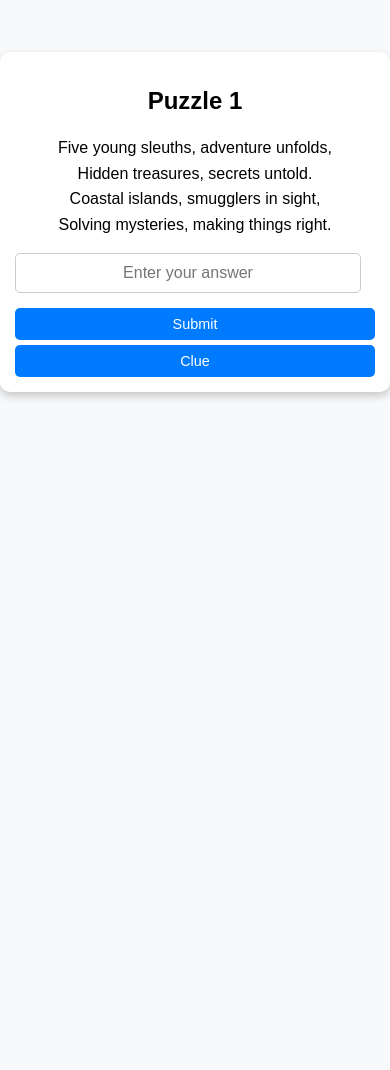
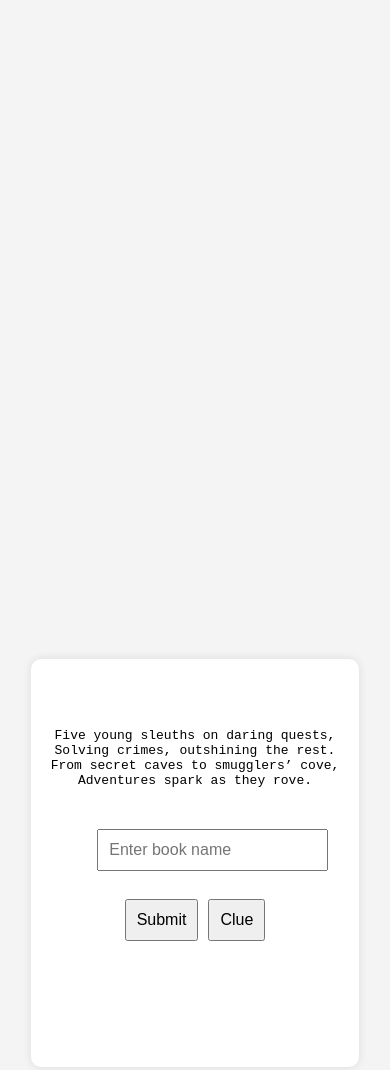
Before and after one commit to nramkr/march2025, a plain HTML site: page index.html in a window 390 px wide. Shown: the part 200-1270 px from the top of the page. Before the commit the page ends 844 px from the top, so only its background shows below. Drawn offline with Linux system fonts and the light colour scheme.

Commit message:
Update index.html

```diff
--- a/index.html
+++ b/index.html
@@ -1,216 +1,281 @@
 <!DOCTYPE html>
-<html lang="en">
+<html>
 <head>
-    <meta charset="UTF-8">
-    <meta name="viewport" content="width=device-width, initial-scale=1.0">
-    <title>Treasure Hunt Puzzle</title>
+    <title>Birthday Puzzle Challenge</title>
     <style>
         body {
             font-family: Arial, sans-serif;
             text-align: center;
-            margin: 0;
-            padding: 0;
             display: flex;
             justify-content: center;
             align-items: center;
-            height: 100vh;
-            background-color: #f8f9fa;
+            height: 250vh;
+            background-color: #f4f4f4;
         }
-
         .container {
-            width: 90%;
-            max-width: 600px;
             background: white;
             padding: 20px;
             border-radius: 10px;
-            box-shadow: 0 4px 8px rgba(0, 0, 0, 0.2);
-            text-align: center;
-            word-wrap: break-word;
-            overflow-wrap: break-word;
-        }
-
-        .poem, .clue {
-            font-size: 1.2rem;
-            line-height: 1.6;
-            margin-bottom: 15px;
+            box-shadow: 0px 0px 10px rgba(0, 0, 0, 0.1);
+            max-width: 900px;
             white-space: pre-wrap;
         }
-
-        input[type="text"] {
-            width: 80%;
+        input, button {
+            margin-top: 10px;
             padding: 10px;
-            font-size: 1.2rem;
-            border: 1px solid #ccc;
-            border-radius: 5px;
-            text-align: center;
+            font-size: 16px;
         }
-
-        .buttons {
+        #clue {
+            margin-top: 10px;
+            font-style: italic;
+            color: gray;
+            display: none;
+            word-wrap: break-word;
+        }
+        .button-container {
             display: flex;
-            flex-wrap: wrap;
             justify-content: center;
             gap: 10px;
-            margin-top: 15px;
         }
-
-        button {
-            padding: 10px 15px;
-            font-size: 1rem;
+        #revealAnswerButton {
+            margin-top: 10px;
+            padding: 10px;
+            background-color: #ff6347;
+            color: white;
             border: none;
             border-radius: 5px;
-            background: #007bff;
+            display: none;
+        }
+        #nextButton {
+            margin-top: 10px;
+            padding: 10px;
+            background-color: #4CAF50;
             color: white;
-            cursor: pointer;
+            border: none;
+            border-radius: 5px;
+            display: none;
         }
-
-        button:disabled {
-            background: gray;
-            cursor: not-allowed;
-        }
-
-        #clueText {
-            display: none;
-            font-size: 1rem;
-            color: #d9534f;
-            margin-top: 10px;
-            word-wrap: break-word;
-        }
-
-        #finalResults {
+        #summary {
             display: none;
             margin-top: 20px;
         }
-
-        @media (max-width: 480px) {
-            .container {
-                width: 95%;
-                padding: 15px;
+        table {
+            width: 100%;
+            border-collapse: collapse;
+            margin-top: 20px;
         }
-
-            .poem, .clue {
-                font-size: 1rem;
+        th, td {
+            padding: 8px;
+            text-align: left;
+            border: 1px solid #ddd;
         }
-
-            input[type="text"] {
-                width: 90%;
-                font-size: 1rem;
-            }
-
-            .buttons {
-                flex-direction: column;
-                gap: 5px;
-            }
-
-            button {
-                font-size: 0.9rem;
-                padding: 8px;
-            }
+        th {
+            background-color: #f2f2f2;
         }
     </style>
 </head>
 <body>
+    <div class="container">
+        <pre id="poem"></pre>
+        <input type="text" id="answer" placeholder="Enter book name">
+        <div class="button-container">
+            <button id="submitButton" onclick="checkAnswer()">Submit</button>
+            <button id="clueButton" onclick="showClue()">Clue</button>
+            <button id="revealAnswerButton" onclick="revealAnswer()">Reveal Answer</button>
+            <button id="nextButton" onclick="nextPoem()">Next Puzzle</button>
+        </div>
+        <p id="message"></p>
+        <p id="clue"></p>
+    </div>
 
-    <div class="container">
-        <h2>Puzzle <span id="puzzleNumber">1</span></h2>
-        <p class="poem" id="poem"></p>
-        <input type="text" id="answerInput" placeholder="Enter your answer">
-        <p id="clueText"></p>
-        <div class="buttons">
-            <button id="submitBtn" onclick="checkAnswer()">Submit</button>
-            <button id="clueBtn" onclick="showClue()">Clue</button>
-            <button id="revealBtn" onclick="revealAnswer()" style="display: none;">Reveal Answer</button>
-            <button id="nextBtn" onclick="nextPuzzle()" style="display: none;">Next Puzzle</button>
-        </div>
-        <div id="finalResults"></div>
+    <div id="summary" class="container">
+        <h3>Summary of Your Puzzle Attempts</h3>
+        <table>
+            <thead>
+                <tr>
+                    <th>Poem</th>
+                    <th>Clue</th>
+                    <th>Answer</th>
+                    <th>Attempts</th>
+                    <th>Clue Used</th>
+                    <th>Reveal Answer Used</th>
+                </tr>
+            </thead>
+            <tbody id="summaryList"></tbody>
+        </table>
     </div>
 
     <script>
 		const puzzles = [
 			{
-                poem: "Five young sleuths, adventure unfolds,<br />Hidden treasures, secrets untold.<br />Coastal islands, smugglers in sight,<br />Solving mysteries, making things right.",
-                answer: ["famous five", "the famous five"],
-                clue: "A dog named Timmy<br />leads the way to truth."
+				poem: "Five young sleuths on daring quests,<br />Solving crimes, outshining the rest.<br />From secret caves to smugglers’ cove,<br />Adventures spark as they rove.",
+				answer: "Famous Five",
+				clue: "A clever dog joins them <br />in every fight, solving mysteries <br />with courage and might."
 			},
 			{
-                poem: "A world divided, darkness grows,<br />A soldier rises, power flows.<br />Light and shadow, battle untold,<br />A stag's gift, a fate foretold.",
-                answer: ["shadow and bone"],
-                clue: "A Grisha girl discovers<br />her hidden sunlit power."
+				poem: "Darkness looms, the fold divides,<br />Magic sparks where hope resides.<br />Light and shadow clash and bend,<br />A rising power must defend.",
+				answer: "Shadow and Bone",
+				clue: "A stag with glowing horns <br />holds a fate untold, in <br />legends of powers old."
 			},
 			{
-                poem: "A fight to live, a brutal game,<br />The odds are low, the risks the same.<br />One girl defies, a world in sight,<br />A mockingbird takes its flight.",
-                answer: ["hunger games", "the hunger games"],
-                clue: "The Capitol's deadly game<br />leaves only one standing."
+				poem: "A fight for life, a game unfair,<br />Arrows fly through desperate air.<br />A spark ignites, the fire grows,<br />A nation rises, fury shows.",
+				answer: "Hunger Games",
+				clue: "A mockingbird pin shines bright <br />as rebels rise and start the <br />fight."
+			},
+			{
+				poem: "Worlds collide, the fate unknown,<br />Dust and secrets overthrown.<br />A golden tool, a path to find,<br />The war of will, the test of mind.",
+				answer: "His Dark Materials",
+				clue: "A compass filled with golden sand <br />guides the way, to a far-off <br />land."
+			},
+			{
+				poem: "Shadows lurk, the runes shine bright,<br />A secret war fought in the night.<br />Love and loss, a fate untold,<br />Blood and blade, the legends old.",
+				answer: "The Dark Artifices",
+				clue: "A lost book holds hidden spells, <br />changing fate, where magic dwells."
+			},
+			{
+				poem: "A genius mind, a cunning plan,<br />A fairy world, a race outran.<br />Technology, a stolen prize,<br />A master thief with watchful eyes.",
+				answer: "Artemis Fowl",
+				clue: "A fairy cop with strength untold, <br />stands against a scheme so bold."
+			},
+			{
+				poem: "Angels, demons, blades of steel,<br />Ancient secrets they conceal.<br />A hidden war in silent streets,<br />A hero lost, a fate repeats.",
+				answer: "Mortal Instruments",
+				clue: "A stele marks the chosen path <br />where warriors fight the demon <br />wrath."
+			},
+			{
+				poem: "Twin secrets, a school so grand,<br />A hidden tale, a mystery planned.<br />One deceives, one seeks the truth,<br />Darkened halls hide silent proof.",
+				answer: "Scarlet and Ivy",
+				clue: "A girl is missing, a twin's <br />disguise, uncovering secrets and <br />hidden lies."
+			},
+			{
+				poem: "A hunter bold, a jungle wild,<br />Clever tricks, a heart so mild.<br />No beast too strong, no trap too deep,<br />He treads with luck, and none can leap.",
+				answer: "Shikari Shambu",
+				clue: "A fearless man who trips and falls, <br />yet somehow bravely dodges it all."
+			},
+			{
+				poem: "A game of wits, a fortune vast,<br />Riddles, puzzles, secrets past.<br />A contest fierce, a family fight,<br />Who will win the final right?",
+				answer: "The Inheritance Games",
+				clue: "A rich man's puzzle sets the stage, <br />for secrets hidden page by page."
+			},
+			{
+				poem: "A god reborn, a journey grand,<br />The fate of men within his hand.<br />Legends rise, the truth untold,<br />A battle fought in stories old.",
+				answer: "Shiva Trilogy",
+				clue: "A blue-throated man leads the fight <br />between the forces of dark and <br />light."
+			},
+			{
+				poem: "A gifted mind, a world unknown,<br />Secrets lost, a power grown.<br />A hidden city, paths untraced,<br />A destiny none can replace.",
+				answer: "Keeper of the Lost Cities",
+				clue: "A telepath girl, a truth unseen, <br />bound by magic and fate between."
+			},
+			{
+				poem: "A wand, a spell, a scar so deep,<br />A battle fought while others sleep.<br />A school of magic, fate unwinds,<br />Darkness falls, but hope still shines.",
+				answer: "Harry Potter",
+				clue: "A lightning mark, a hidden door, <br />a world of spells and myths <br />galore."
+			},
+			{
+				poem: "A school, a club, a mystery bright,<br />Two young girls, a case to fight.<br />A trail of clues, a secret key,<br />Solving crimes with bravery.",
+				answer: "Murder Most Unladylike",
+				clue: "A murder at school, a clue so <br />small, will lead detectives to solve <br />it all."
+			},
+			{
+				poem: "A sleuth so bold, a case so tough,<br />Finding truth when times are rough.<br />A missing clue, a trail so thin,<br />The hunt begins, will she win?",
+				answer: "Nancy Drew",
+				clue: "A girl detective, smart and wise, <br />uncovering secrets in disguise."
+			},
+			{
+				poem: "A boy, a town, a life so free,<br />Adventures wild, by the banyan tree.<br />Friends and mischief, laughter bright,<br />Childhood tales of pure delight.",
+				answer: "Swami and Friends",
+				clue: "A young boy runs through village <br />ways, finding joy in simple <br />days."
 			}
 		];
 
-        let currentPuzzle = 0;
+
+
+        let index = 0;
         let attempts = 0;
+        let puzzleResults = [];
         let clueUsed = false;
-        let revealUsed = false;
-        let results = [];
 
-        function displayPuzzle() {
-            document.getElementById("poem").innerHTML = puzzles[currentPuzzle].poem;
-            document.getElementById("puzzleNumber").textContent = currentPuzzle + 1;
-            document.getElementById("clueText").style.display = "none";
-            document.getElementById("answerInput").value = "";
-            document.getElementById("answerInput").style.display = "block";
-            document.getElementById("submitBtn").style.display = "inline-block";
-            document.getElementById("clueBtn").style.display = "inline-block";
-            document.getElementById("revealBtn").style.display = "none";
-            document.getElementById("nextBtn").style.display = "none";
+        function loadPoem() {
+            document.getElementById("poem").innerHTML = puzzles[index].poem;
+            document.getElementById("message").innerText = "";
+            document.getElementById("answer").value = "";
+            document.getElementById("nextButton").style.display = "none";
+            document.getElementById("revealAnswerButton").style.display = "none";
+            document.getElementById("clueButton").style.display = "inline-block";
+            document.getElementById("submitButton").style.display = "inline-block";
+            document.getElementById("clue").style.display = "none";
+            clueUsed = false;
             attempts = 0;
-            clueUsed = false;
-            revealUsed = false;
+        }
+
+        function normalizeAnswer(answer) {
+            return answer.trim().toLowerCase().replace(/[^a-z0-9]/g, "");
         }
 
         function checkAnswer() {
-            let userAnswer = document.getElementById("answerInput").value.toLowerCase().trim();
-            if (puzzles[currentPuzzle].answer.includes(userAnswer)) {
-                results.push({ ...puzzles[currentPuzzle], attempts, clueUsed, revealUsed });
-                document.getElementById("submitBtn").style.display = "none";
-                document.getElementById("clueBtn").style.display = "none";
-                document.getElementById("nextBtn").style.display = "inline-block";
+            let userAnswer = normalizeAnswer(document.getElementById("answer").value);
+            let correctAnswer = normalizeAnswer(puzzles[index].answer);
+            if (userAnswer === correctAnswer) {
+                document.getElementById("message").innerText = "🎉 Correct! Well done! Collect a gift!";
+                document.getElementById("submitButton").style.display = "none";
+                document.getElementById("nextButton").style.display = "inline-block";
+                document.getElementById("clueButton").style.display = "none";
+                document.getElementById("revealAnswerButton").style.display = "none";
+                puzzleResults.push({ poem: puzzles[index].poem, clue: puzzles[index].clue, answer: puzzles[index].answer, attempts: attempts, clueUsed: clueUsed, answerRevealed: false });
             } else {
                 attempts++;
+                document.getElementById("message").innerText = "❌ Try again!";
                 if (attempts >= 10) {
-                    document.getElementById("revealBtn").style.display = "inline-block";
+                    document.getElementById("revealAnswerButton").style.display = "inline-block";
+                    document.getElementById("nextButton").style.display = "none";
                 }
             }
         }
 
+        function nextPoem() {
+            index++;
+            if (index < puzzles.length) {
+                loadPoem();
+            } else {
+                document.getElementById("poem").innerText = "🎂 Congratulations! You've solved all puzzles! Happy Birthday! 🎂";
+                document.getElementById("answer").style.display = "none";
+                document.getElementById("nextButton").style.display = "none";
+                document.getElementById("clueButton").style.display = "none";
+                document.getElementById("revealAnswerButton").style.display = "none";
+                showSummary();
+            }
+        }
+
         function showClue() {
-            document.getElementById("clueText").innerHTML = puzzles[currentPuzzle].clue;
-            document.getElementById("clueText").style.display = "block";
+            document.getElementById("clue").innerHTML = puzzles[index].clue;
+            document.getElementById("clue").style.display = "block";
             clueUsed = true;
         }
 
         function revealAnswer() {
-            document.getElementById("answerInput").value = puzzles[currentPuzzle].answer[0];
-            document.getElementById("revealBtn").style.display = "none";
-            revealUsed = true;
+            document.getElementById("message").innerText = "The correct answer is: " + puzzles[index].answer;
+            puzzleResults.push({ poem: puzzles[index].poem, clue: puzzles[index].clue, answer: puzzles[index].answer, attempts: attempts, clueUsed: clueUsed, answerRevealed: true });
         }
 
-        function nextPuzzle() {
-            currentPuzzle++;
-            if (currentPuzzle < puzzles.length) {
-                displayPuzzle();
-            } else {
-                showFinalResults();
-            }
+        function showSummary() {
+            let summaryList = document.getElementById("summaryList");
+            puzzles.forEach((puzzle, i) => {
+                let tr = document.createElement("tr");
+                tr.innerHTML = `
+                    <td>${puzzle.poem}</td>
+                    <td>${puzzle.clue}</td>
+                    <td>${puzzle.answer}</td>
+                    <td>${puzzleResults[i].attempts}</td>
+                    <td>${puzzleResults[i].clueUsed}</td>
+                    <td>${puzzleResults[i].answerRevealed}</td>
+                `;
+                summaryList.appendChild(tr);
+            });
+            document.getElementById("summary").style.display = "block";
         }
 
-        function showFinalResults() {
-            let resultHTML = "<h2>Final Results</h2><table border='1'><tr><th>Poem</th><th>Answer</th><th>Attempts</th><th>Clue Used</th><th>Revealed</th></tr>";
-            results.forEach(r => {
-                resultHTML += `<tr><td>${r.poem}</td><td>${r.answer[0]}</td><td>${r.attempts}</td><td>${r.clueUsed}</td><td>${r.revealUsed}</td></tr>`;
-            });
-            resultHTML += "</table>";
-            document.querySelector(".container").innerHTML = resultHTML;
-        }
-
-        displayPuzzle();
+        loadPoem();
     </script>
-
 </body>
 </html>
```
Lines whose indentation alone changed are shown as unchanged.
